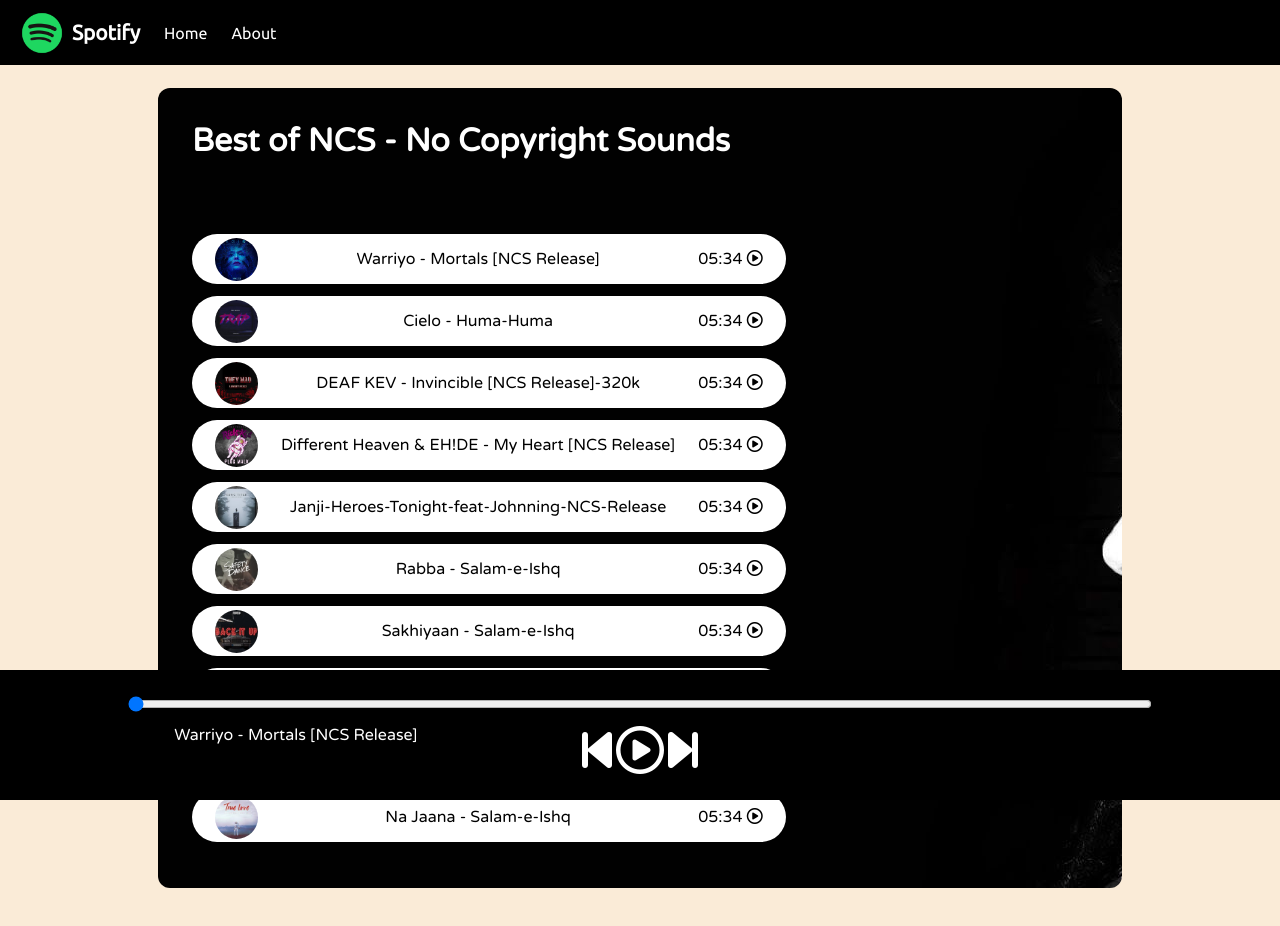
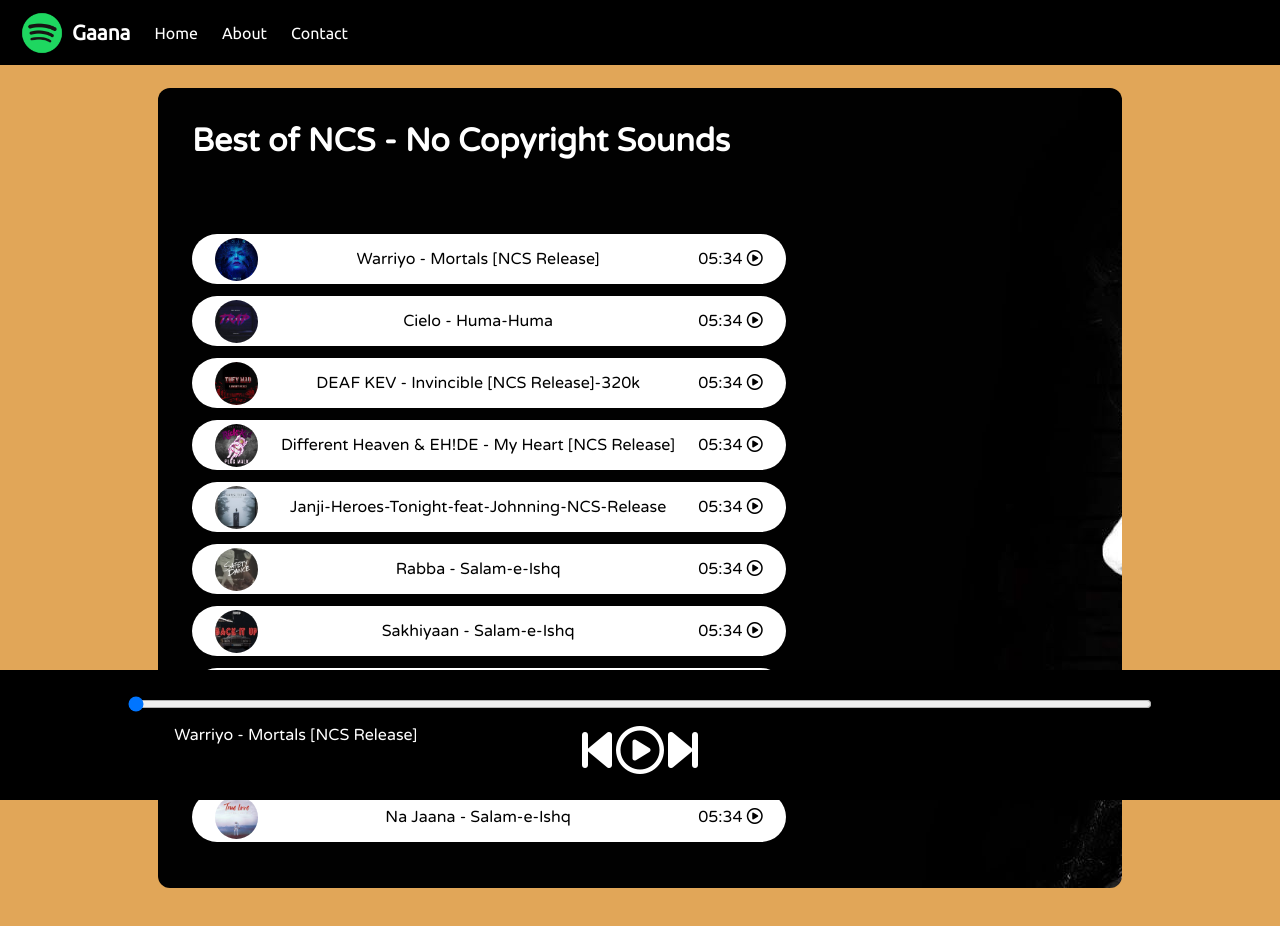
Before and after one commit to farhanfist10/spotify-clone, a plain HTML site: page index.html in a window 1280 px wide. Drawn offline with Linux system fonts and the light colour scheme.

Commit message:
Update Code version 2.0

```diff
--- a/index.html
+++ b/index.html
@@ -4,15 +4,16 @@
         <meta charset="UTF-8">
         <meta http-equiv="X-UA-Compatible" content="IE=edge">
         <meta name="viewport" content="width=device-width, initial-scale=1.0">
-        <title>Spotify - Your favourite music is here</title>
+        <title>Gaana - Your favourite music is here</title>
         <link rel="stylesheet" href="style.css">
         </head>
 <body>
     <nav>
         <ul>
-            <li class="brand"><img src="logo.png" alt="Spotify"> Spotify</li>
+            <li class="brand"><img src="logo.png" alt="Spotify"> Gaana</li>
             <li>Home</li>
             <li>About</li>
+            <li>Contact</li>
         </ul>
     </nav>
 
@@ -22,7 +23,7 @@
             <div class="songItemContainer">
                 <div class="songItem">
                     <img alt="1">
-                    <span class="songName">Let me Love You</span>
+                    <span class="songName">Naa Ready thaan Varava</span>
                     <span class="songlistplay"><span class="timestamp">05:34 <i id="0" class="far songItemPlay fa-play-circle"></i> </span></span>
                 </div>
                 <div class="songItem">
--- a/style.css
+++ b/style.css
@@ -1,7 +1,7 @@
 @import url('https://fonts.googleapis.com/css2?family=Ubuntu&display=swap');
 @import url('https://fonts.googleapis.com/css2?family=Varela+Round&display=swap');
 body{
-    background-color: antiquewhite;
+    background-color: rgb(225, 166, 88);
 }
 
 *{
```
Also changed, not shown: 1 other file.
